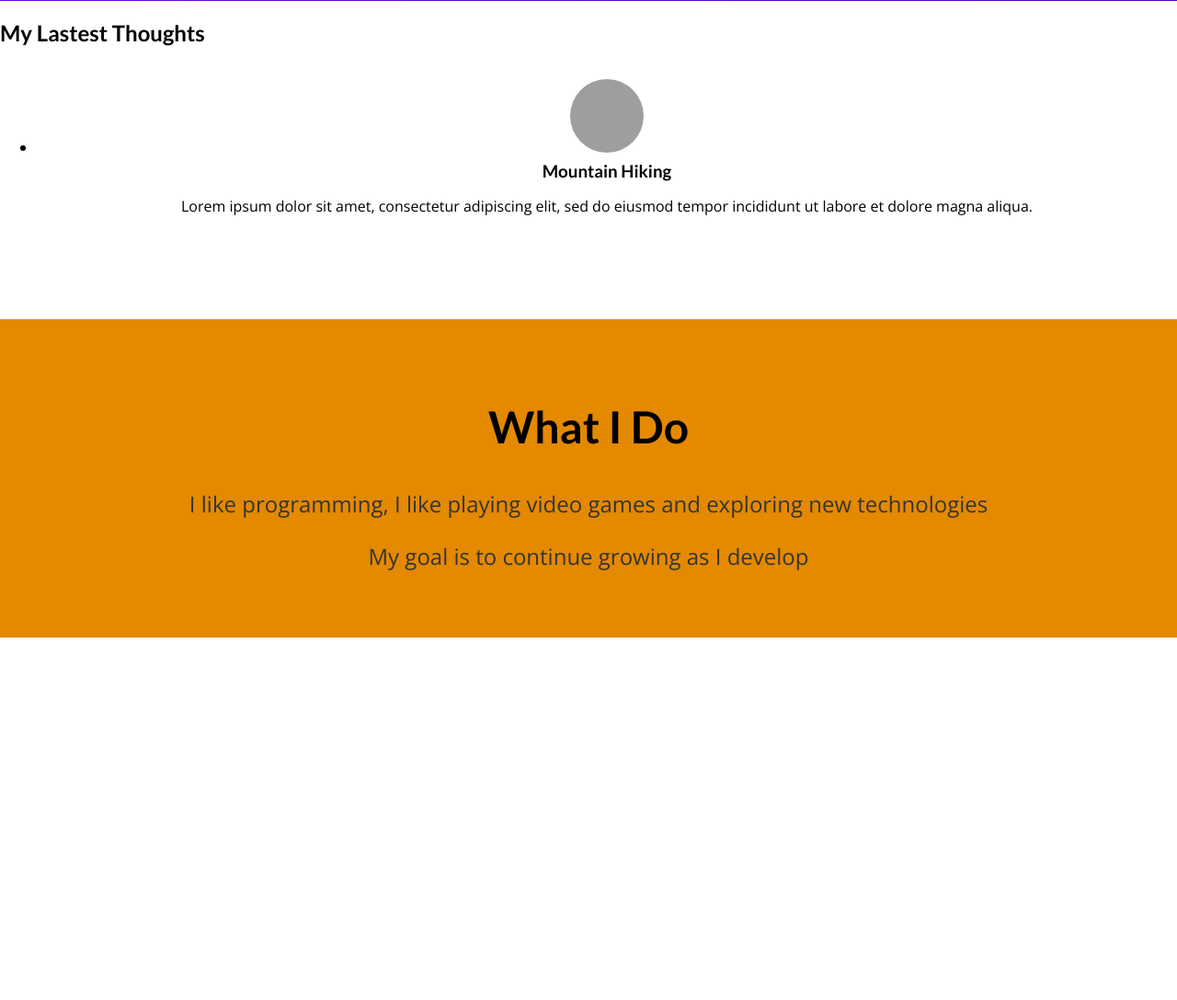
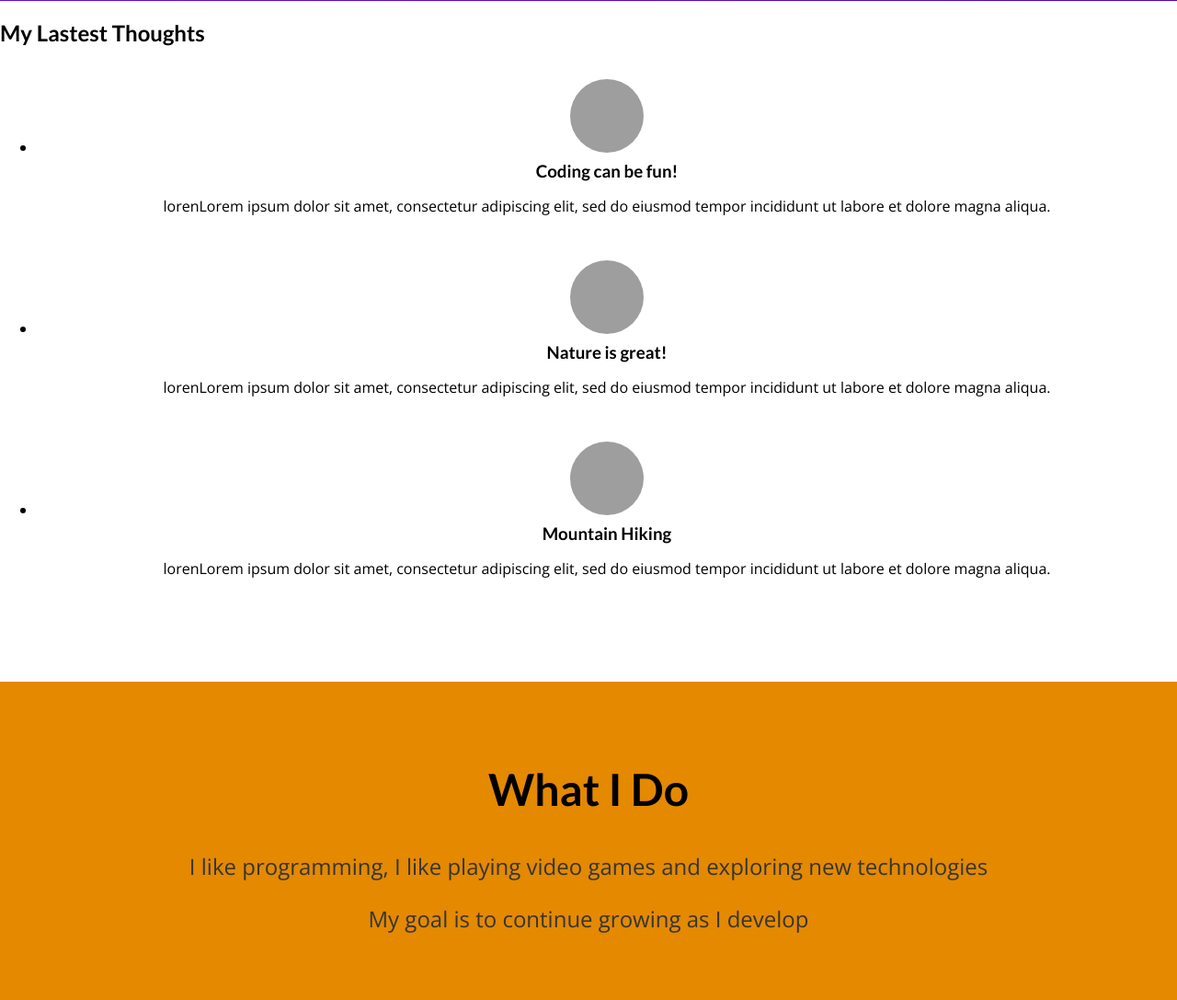
Before and after one commit to Gustavo-Brito-Bechelli/Django, a Django app: page / in a window 1280 px wide. Shown: the part 504-1591 px from the top of the page at 92% size. Before the commit the page ends 1197 px from the top, so only its background shows below. Run offline with Django 5.2, Linux system fonts and the light colour scheme; grey boxes are pictures that could not be loaded.

Commit message:
feat(my_site): carregando dados mais dinamicamente

```diff
--- a/my_site/blog/templates/blog/includes/post.html
+++ b/my_site/blog/templates/blog/includes/post.html
@@ -2,17 +2,11 @@
 
 <li>
     <article class="post">
-        <a href="{% url "post-detail-page" "the-mountaiins" %}">
-            <img src="{% static "blog/images/mountains.jpeg" %}" alt="Mountain Hiking"/>
+        <a href="{% url "post-detail-page" post.slug %}">
+            <img src="{% static "blog/images/"|add:post.image %}" alt="{{ post.title }}"/>
             <div class="post_content">
-                <h3>
-                    Mountain Hiking
-                </h3>
-                <p>
-                    Lorem ipsum dolor sit amet, consectetur adipiscing elit,
-                    sed do eiusmod tempor incididunt ut labore et dolore
-                    magna aliqua.
-                </p>
+                <h3>{{ post.title }}</h3>
+                <p>{{ post.excerpt }}</p>
             </div>
         </a>
     </article>
--- a/my_site/blog/templates/blog/index.html
+++ b/my_site/blog/templates/blog/index.html
@@ -23,7 +23,9 @@
         <h2>My Lastest Thoughts</h2>
 
         <ul>
-            {% include "blog/includes/post.html" %}
+            {% for post in posts %}
+                {% include "blog/includes/post.html" %}
+            {% endfor %}
         </ul>
     </section>
 
--- a/my_site/blog/views.py
+++ b/my_site/blog/views.py
@@ -1,12 +1,101 @@
+from datetime import date
+
 from django.shortcuts import render
+
+all_posts = [
+    {
+        "slug": "Hike-in-the-mountains",
+        "image": "mountain.pjg",
+        "author": "Gustavo",
+        "date": date(2025, 3, 5),
+        "title": "Mountain Hiking",
+        "excerpt": """
+        lorenLorem ipsum dolor sit amet, consectetur adipiscing elit,
+            sed do eiusmod tempor incididunt ut labore et dolore
+            magna aliqua.""",
+        "content": """
+        lorenLorem ipsum dolor sit amet, consectetur adipiscing elit,
+            sed do eiusmod tempor incididunt ut labore et dolore
+            magna aliqua.
+
+        lorenLorem ipsum dolor sit amet, consectetur adipiscing elit,
+            sed do eiusmod tempor incididunt ut labore et dolore
+            magna aliqua.
+
+        lorenLorem ipsum dolor sit amet, consectetur adipiscing elit,
+            sed do eiusmod tempor incididunt ut labore et dolore
+            magna aliqua.
+        """
+    },
+    {
+        "slug": "Coding",
+        "image": "coding.pjg",
+        "author": "Gustavo",
+        "date": date(2021, 7, 25),
+        "title": "Coding can be fun!",
+        "excerpt": """
+        lorenLorem ipsum dolor sit amet, consectetur adipiscing elit,
+            sed do eiusmod tempor incididunt ut labore et dolore
+            magna aliqua.""",
+        "content": """
+        lorenLorem ipsum dolor sit amet, consectetur adipiscing elit,
+            sed do eiusmod tempor incididunt ut labore et dolore
+            magna aliqua.
+
+        lorenLorem ipsum dolor sit amet, consectetur adipiscing elit,
+            sed do eiusmod tempor incididunt ut labore et dolore
+            magna aliqua.
+
+        lorenLorem ipsum dolor sit amet, consectetur adipiscing elit,
+            sed do eiusmod tempor incididunt ut labore et dolore
+            magna aliqua.
+        """
+    },
+    {
+        "slug": "Nature",
+        "image": "woods.pjg",
+        "author": "Gustavo",
+        "date": date(2024, 4, 10),
+        "title": "Nature is great!",
+        "excerpt": """
+        lorenLorem ipsum dolor sit amet, consectetur adipiscing elit,
+            sed do eiusmod tempor incididunt ut labore et dolore
+            magna aliqua.""",
+        "content": """
+        lorenLorem ipsum dolor sit amet, consectetur adipiscing elit,
+            sed do eiusmod tempor incididunt ut labore et dolore
+            magna aliqua.
+
+        lorenLorem ipsum dolor sit amet, consectetur adipiscing elit,
+            sed do eiusmod tempor incididunt ut labore et dolore
+            magna aliqua.
+
+        lorenLorem ipsum dolor sit amet, consectetur adipiscing elit,
+            sed do eiusmod tempor incididunt ut labore et dolore
+            magna aliqua.
+        """
+    }
+]
+
+def get_date(post):
+    return post['date']
 
 # Create your views here.
 
 def starting_page(request):
-    return render(request, "blog/index.html")
+    sorted_posts = sorted(all_posts, key=get_date)
+    latest_posts = sorted_posts[-3:]
+    return render(request, "blog/index.html", {
+        "posts": latest_posts
+    })
 
 def posts(request):
-    return render(request, "blog/all-posts.html")
+    return render(request, "blog/all-posts.html", {
+        "all_posts": all_posts
+    })
 
 def post_detail(request, slug):
-    return render(request, "blog/post-detail.html")
+    identified_post = next(post for post in all_posts if post['slug'] == slug)
+    return render(request, "blog/post-detail.html", {
+        "post": identified_post
+    })
```
Also changed, not shown: my_site/blog/templates/blog/all-posts.html (+3 -6 lines), my_site/blog/templates/blog/post-detail.html (+7 -25 lines).
